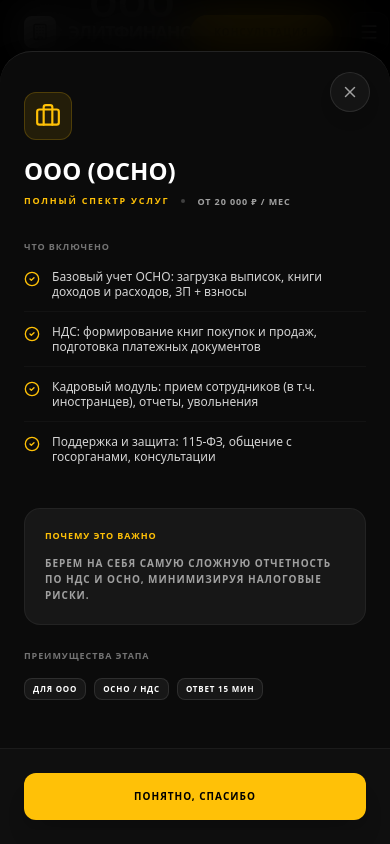
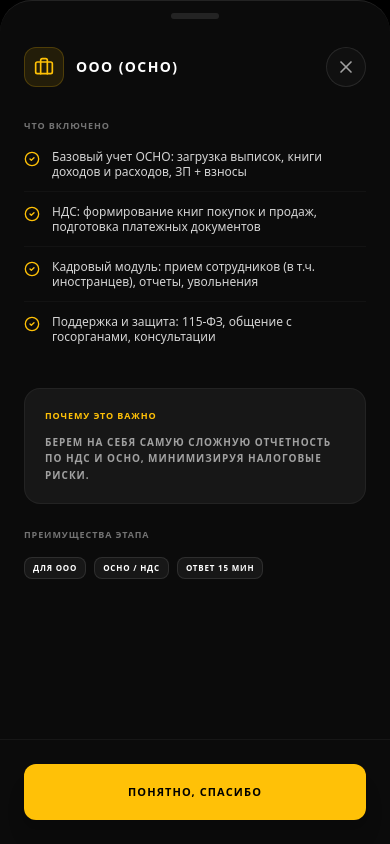
Before and after one commit to VARONA12/Buhsaitaccounting-portal, a Next.js app: page / in a window 390 px wide. Both pictures are taken after a click on the button "ПОДРОБНЕЕ". Shown: the part 1328-2172 px from the top of the page. Built offline with nearby package versions, Linux system fonts and the light colour scheme.

Commit message:
fix: exhaustive mobile modal visibility fix using 100dvh and fixed header

```diff
--- a/src/components/ServiceModal.tsx
+++ b/src/components/ServiceModal.tsx
@@ -31,37 +31,51 @@ export function ServiceModal({ isOpen, onClose, service }: ServiceModalProps) {
             className="fixed inset-0 bg-black/90 backdrop-blur-xl z-[200] cursor-pointer"
           />
 
-          <div className="fixed inset-0 flex items-end sm:items-center justify-center z-[201] p-0 sm:p-6 overflow-hidden pointer-events-none">
+          <div className="fixed inset-0 z-[201] flex items-end sm:items-center justify-center p-0 sm:p-6 overflow-hidden">
             <motion.div
               layout
-              initial={{ opacity: 0, y: "100%" }}
-              animate={{ opacity: 1, y: 0 }}
-              exit={{ opacity: 0, y: "100%" }}
-              transition={{ type: "spring", damping: 25, stiffness: 200 }}
-              className="w-full max-w-2xl bg-[#0B0B0B] border-t sm:border border-white/10 sm:rounded-[40px] shadow-2xl pointer-events-auto flex flex-col relative max-h-[95vh] sm:max-h-[90vh] rounded-t-[32px] sm:rounded-b-[40px]"
+              initial={{ y: "100%" }}
+              animate={{ y: 0 }}
+              exit={{ y: "100%" }}
+              transition={{ type: "spring", damping: 30, stiffness: 300, mass: 0.8 }}
+              className="w-full h-[100dvh] sm:h-auto sm:max-w-2xl bg-[#0B0B0B] border-t sm:border border-white/10 sm:rounded-[40px] shadow-2xl pointer-events-auto flex flex-col relative sm:max-h-[90vh] rounded-t-[32px] sm:rounded-b-[40px] z-[210]"
             >
-              <button
-                onClick={onClose}
-                className="absolute top-5 right-5 sm:top-8 sm:right-8 w-10 h-10 sm:w-12 sm:h-12 rounded-full border border-white/10 flex items-center justify-center text-neutral-400 hover:bg-white hover:text-black transition-all z-20 bg-neutral-900/80 backdrop-blur-md shadow-lg"
-              >
-                <X size={18} />
-              </button>
+              {/* Mobile Drag/Indicator */}
+              <div className="sm:hidden w-full flex justify-center pt-3 pb-1 shrink-0">
+                <div className="w-12 h-1.5 rounded-full bg-white/10" />
+              </div>
 
-              <div className="flex-1 overflow-y-auto p-6 sm:p-12 scrollbar-thin scrollbar-thumb-white/10">
-                <div className="flex flex-col sm:flex-row items-start sm:items-center gap-4 sm:gap-6 mb-8 sm:mb-10 pt-4 sm:pt-0">
-                  <div className="w-12 h-12 sm:w-16 sm:h-16 rounded-xl sm:rounded-2xl bg-primary/10 flex items-center justify-center text-primary border border-primary/20 shrink-0">
-                    <service.icon size={26} className="sm:w-8 sm:h-8" />
+              {/* Fixed Close Button Container */}
+              <div className="relative flex items-center justify-between p-6 sm:p-0 sm:absolute sm:top-8 sm:right-8 z-30 shrink-0">
+                <div className="sm:hidden flex items-center gap-3">
+                  <div className="w-10 h-10 rounded-xl bg-primary/10 flex items-center justify-center text-primary border border-primary/20">
+                    <service.icon size={20} />
                   </div>
-                  <div className="w-full">
-                    <h2 className="text-2xl sm:text-3xl md:text-4xl font-bold tracking-tightest uppercase text-white leading-tight mb-2 pr-10 sm:pr-0">
+                  <h3 className="text-sm font-bold text-white uppercase tracking-widest">{service.title}</h3>
+                </div>
+                <button
+                  onClick={onClose}
+                  className="w-10 h-10 sm:w-12 sm:h-12 rounded-full border border-white/10 flex items-center justify-center text-neutral-400 hover:bg-white hover:text-black transition-all bg-neutral-900/50 backdrop-blur-md"
+                >
+                  <X size={20} />
+                </button>
+              </div>
+
+              <div className="flex-1 overflow-y-auto p-6 sm:p-12 pt-2 sm:pt-12 scrollbar-thin scrollbar-thumb-white/10">
+                <div className="hidden sm:flex items-center gap-6 mb-10 shrink-0">
+                  <div className="w-16 h-16 rounded-2xl bg-primary/10 flex items-center justify-center text-primary border border-primary/20">
+                    <service.icon size={32} />
+                  </div>
+                  <div>
+                    <h2 className="text-3xl md:text-4xl font-bold tracking-tightest uppercase text-white leading-none mb-2">
                       {service.title}
                     </h2>
                     <div className="flex items-center gap-3">
-                      <div className="text-[9px] sm:text-[10px] font-bold text-primary uppercase tracking-[0.2em] sm:tracking-[0.3em]">Полный спектр услуг</div>
+                      <div className="text-[10px] font-bold text-primary uppercase tracking-[0.3em]">Полный спектр услуг</div>
                       {service.price && (
                         <>
                           <div className="w-1 h-1 rounded-full bg-neutral-700" />
-                          <div className="text-[9px] sm:text-[10px] font-bold text-neutral-400 uppercase tracking-widest leading-none">{service.price} / мес</div>
+                          <div className="text-[10px] font-bold text-neutral-400 uppercase tracking-widest leading-none">{service.price} / мес</div>
                         </>
                       )}
                     </div>
@@ -87,7 +101,7 @@ export function ServiceModal({ isOpen, onClose, service }: ServiceModalProps) {
                         <p className="text-[10px] sm:text-xs font-bold text-neutral-400 leading-relaxed uppercase tracking-widest">{service.benefit}</p>
                      </div>
 
-                     <div className="space-y-4 pb-6 sm:pb-0">
+                     <div className="space-y-4 pb-12 sm:pb-0">
                         <h3 className="text-[9px] sm:text-[10px] font-bold text-neutral-500 uppercase tracking-widest">Преимущества этапа</h3>
                         <div className="flex flex-wrap gap-2">
                            {service.features.map((f, i) => (
@@ -101,7 +115,7 @@ export function ServiceModal({ isOpen, onClose, service }: ServiceModalProps) {
                 </div>
               </div>
 
-              <div className="p-6 sm:p-8 border-t border-white/5 bg-[#0F0F0F] shrink-0">
+              <div className="p-6 sm:p-8 bg-[#0B0B0B] border-t border-white/5 shrink-0 safe-bottom">
                 <div className="flex flex-col sm:flex-row items-center justify-between gap-4 sm:gap-6">
                    <div className="hidden sm:flex items-center gap-4">
                       <Clock size={18} className="text-primary" />
@@ -111,7 +125,7 @@ export function ServiceModal({ isOpen, onClose, service }: ServiceModalProps) {
                    </div>
                    <button
                      onClick={onClose}
-                     className="w-full sm:w-auto px-10 py-4 bg-primary text-black rounded-xl sm:rounded-2xl font-bold uppercase tracking-widest hover:bg-white transition-all text-[10px] sm:text-[11px] shadow-xl"
+                     className="w-full sm:w-auto px-10 py-5 bg-primary text-black rounded-xl sm:rounded-2xl font-bold uppercase tracking-widest hover:bg-white transition-all text-[11px] shadow-xl active:scale-95"
                    >
                      Понятно, спасибо
                    </button>
```
